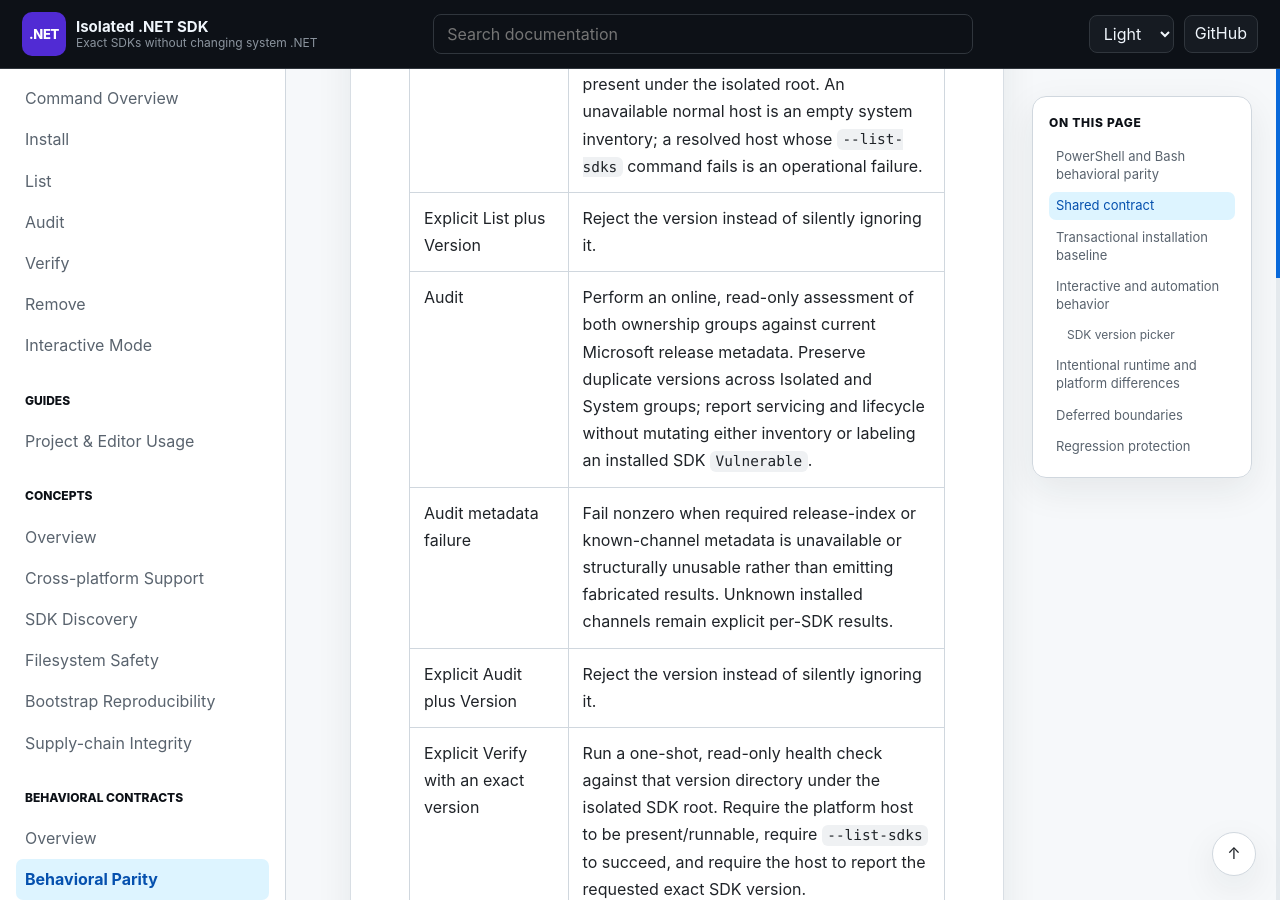
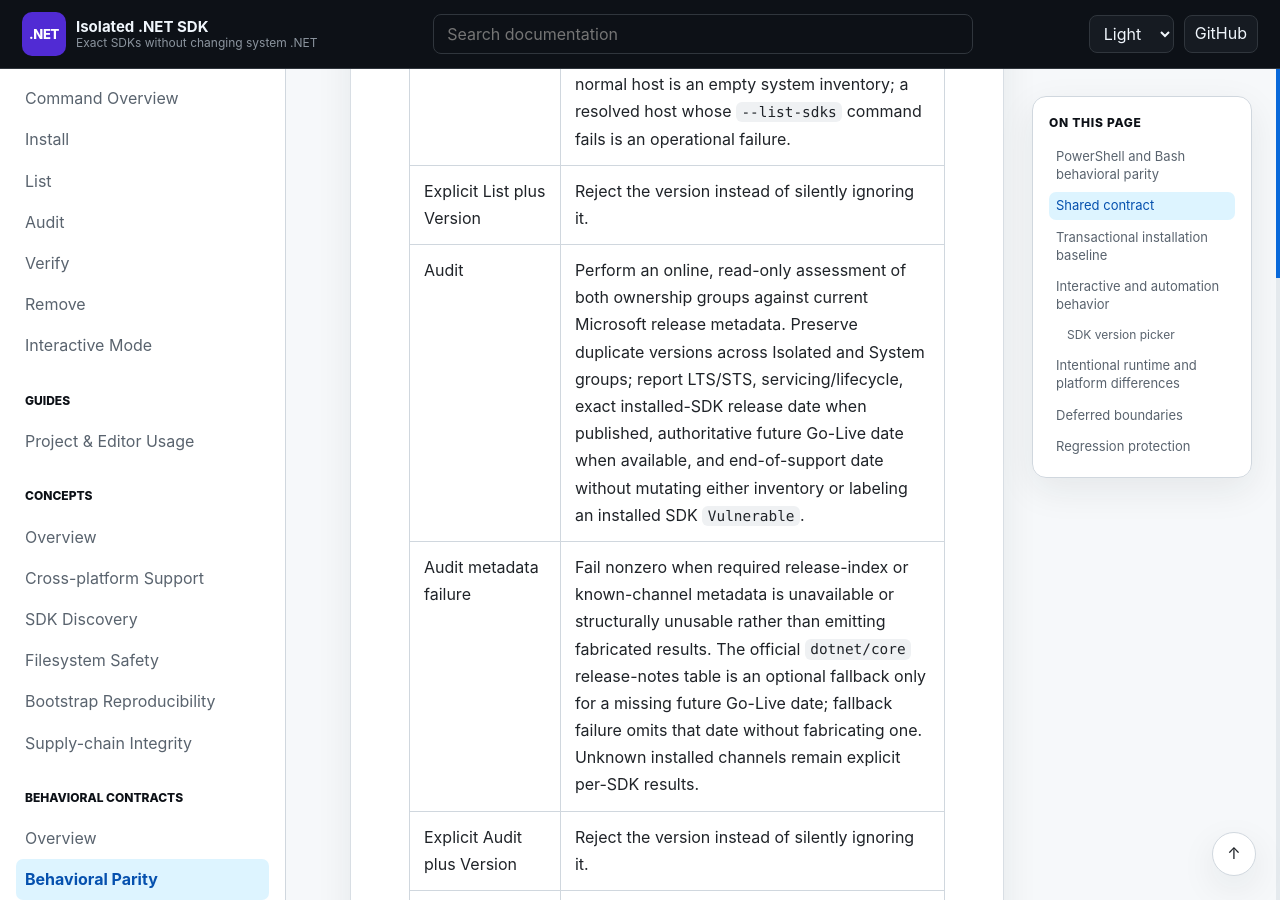
Before and after one commit to infoconex/isolated-dotnet-sdk, a Jekyll site: the page built from docs/contracts/behavioral-parity.md, in a window 1280 px wide and 900 px high, scrolled down 2177 px. Built offline with Jekyll 4.4.1, drawn with Linux system fonts in a browser that asks for light colours; our own code applies the rules of GitHub Pages for plain Markdown files.

Commit message:
docs: describe enriched SDK Audit lifecycle output

```diff
--- a/docs/contracts/behavioral-parity.md
+++ b/docs/contracts/behavioral-parity.md
@@ -21,8 +21,8 @@
 | List | Report two ordered ownership groups: recognized isolated SDKs under the isolated root first, then read-only SDKs returned by the normally resolved `dotnet --list-sdks` host. Include each SDK's concrete version directory, preserve same-version overlap across groups, and report `None` for each empty group. |
 | Existing SDK detection | Distinguish SDKs already available from the system `dotnet` host from SDKs already present under the isolated root. An unavailable normal host is an empty system inventory; a resolved host whose `--list-sdks` command fails is an operational failure. |
 | Explicit List plus Version | Reject the version instead of silently ignoring it. |
-| Audit | Perform an online, read-only assessment of both ownership groups against current Microsoft release metadata. Preserve duplicate versions across Isolated and System groups; report servicing and lifecycle without mutating either inventory or labeling an installed SDK `Vulnerable`. |
-| Audit metadata failure | Fail nonzero when required release-index or known-channel metadata is unavailable or structurally unusable rather than emitting fabricated results. Unknown installed channels remain explicit per-SDK results. |
+| Audit | Perform an online, read-only assessment of both ownership groups against current Microsoft release metadata. Preserve duplicate versions across Isolated and System groups; report LTS/STS, servicing/lifecycle, exact installed-SDK release date when published, authoritative future Go-Live date when available, and end-of-support date without mutating either inventory or labeling an installed SDK `Vulnerable`. |
+| Audit metadata failure | Fail nonzero when required release-index or known-channel metadata is unavailable or structurally unusable rather than emitting fabricated results. The official `dotnet/core` release-notes table is an optional fallback only for a missing future Go-Live date; fallback failure omits that date without fabricating one. Unknown installed channels remain explicit per-SDK results. |
 | Explicit Audit plus Version | Reject the version instead of silently ignoring it. |
 | Explicit Verify with an exact version | Run a one-shot, read-only health check against that version directory under the isolated SDK root. Require the platform host to be present/runnable, require `--list-sdks` to succeed, and require the host to report the requested exact SDK version. |
 | Interactive Verify | From Main, list only recognized isolated SDKs, select one exact version, and run the same read-only health check as explicit Verify. System SDKs are not targets. Back or an empty isolated inventory is a normal no-change outcome that returns to Main. |
```
